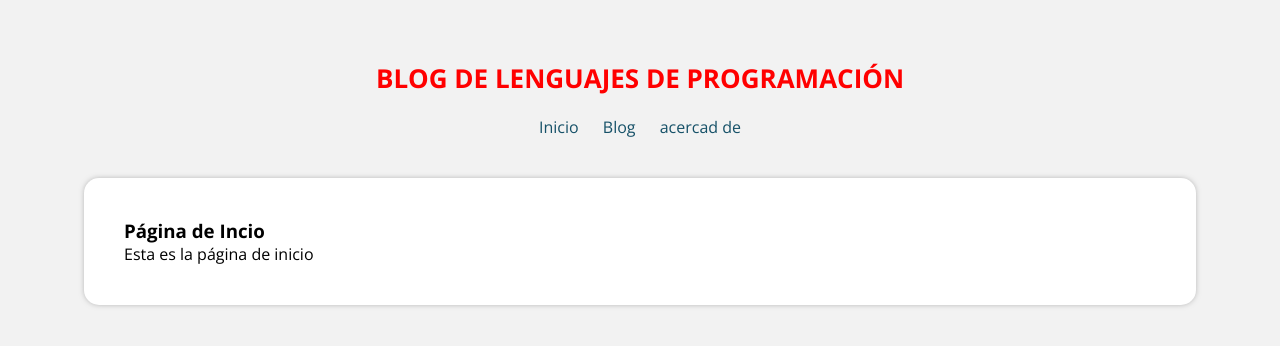
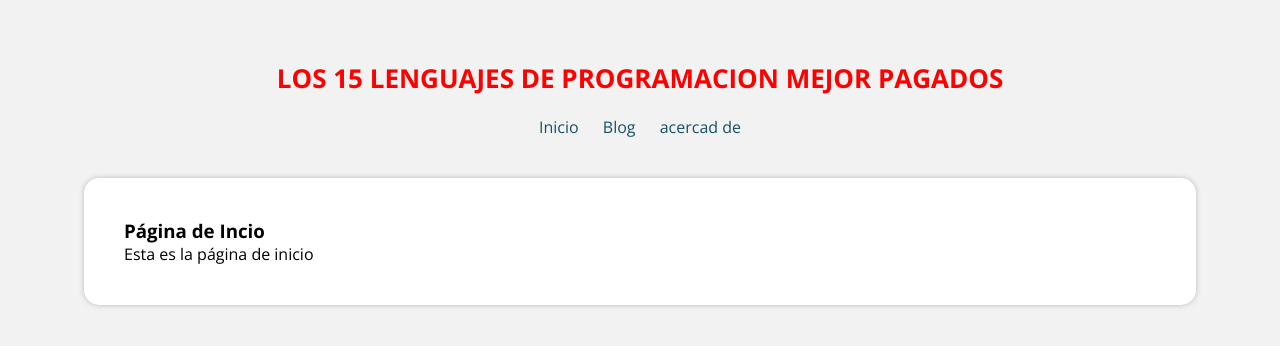
Before and after one commit to yoniescobar/browserRouter_intecap, a React (Create React App) app: page / in a window 1280 px wide. Shown: the top 346 px of the page. Built offline with nearby package versions, Linux system fonts and the light colour scheme.

Commit message:
cambio de titulo

```diff
--- a/src/components/Header.js
+++ b/src/components/Header.js
@@ -5,7 +5,7 @@ import styled from 'styled-components'
 const Header = () => {
   return (
     <ContenedorHeader>
-      <Titulo>Blog de Lenguajes de Programación</Titulo>
+      <Titulo>Los 15 Lenguajes de Programacion Mejor Pagados</Titulo>
       <Menu>
         <NavLink to='/'> Inicio</NavLink>
         <NavLink to='/blog'> Blog</NavLink>
```
